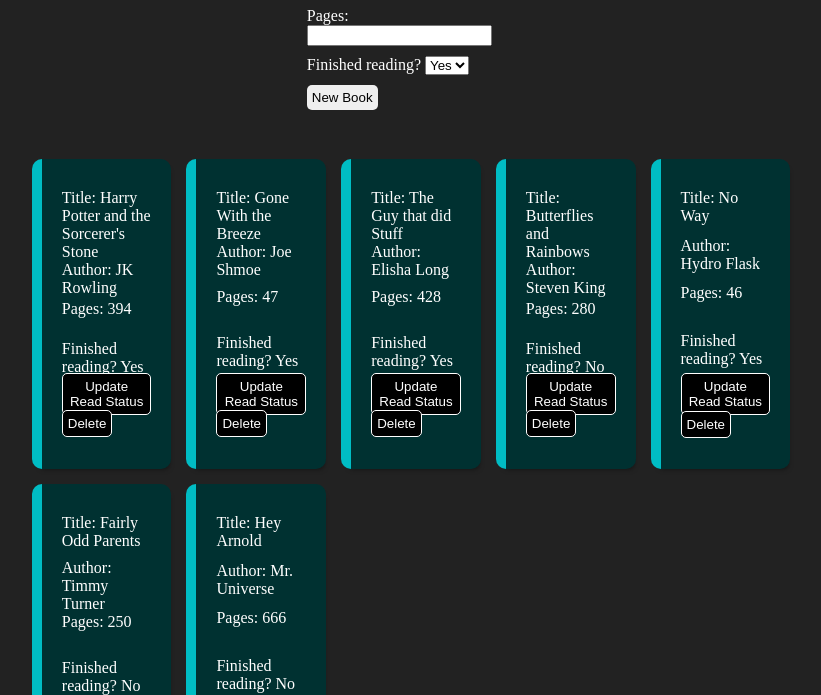
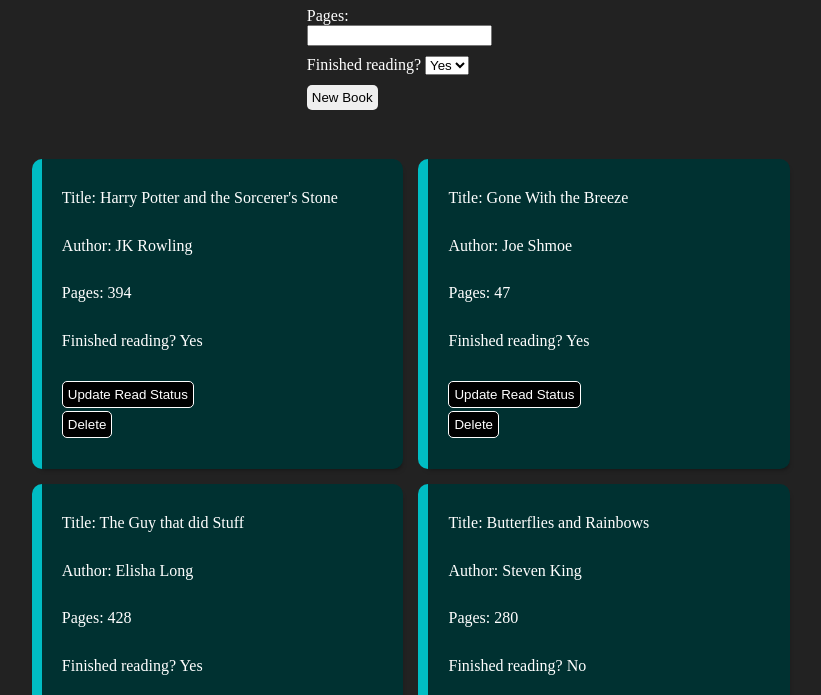
Before and after one commit to clamlands/library, a plain HTML site: page index.html in a window 1280 px wide. Shown: the part 99-794 px from the top of the page, without its empty margins (229-1050 px from the left). Drawn offline with Linux system fonts and the light colour scheme.

Commit message:
CSS bug fix

```diff
--- a/styles.css
+++ b/styles.css
@@ -19,7 +19,7 @@ body{
 #cards{
     padding-top: 50px;
     display: grid;
-    grid-template-columns: repeat(5, 1fr);
+    grid-template-columns: repeat(auto-fit, minmax(300px, 1fr));
     grid-auto-rows: max-content;
     gap: 15px;
     grid-column: 2 / 3;
```
